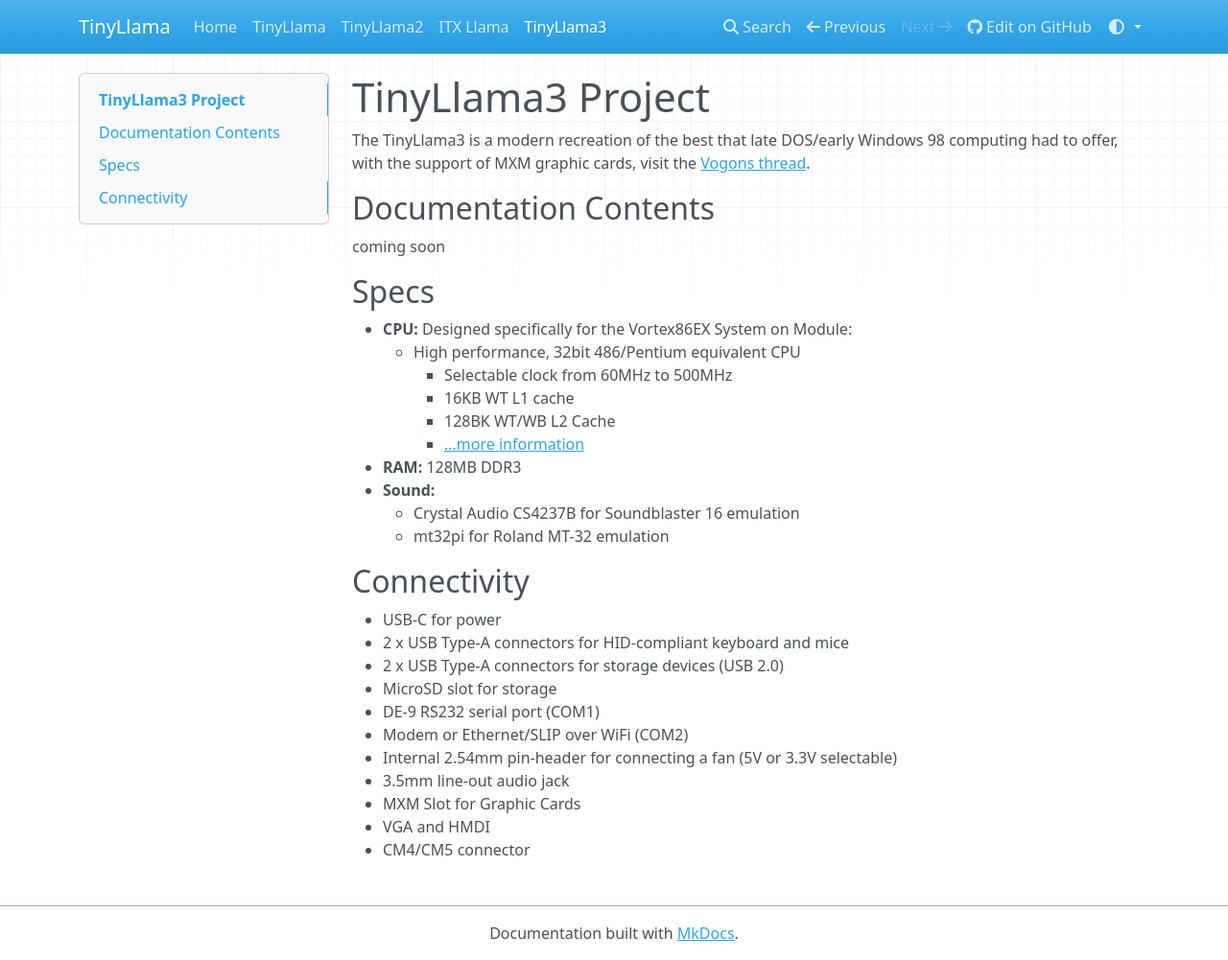
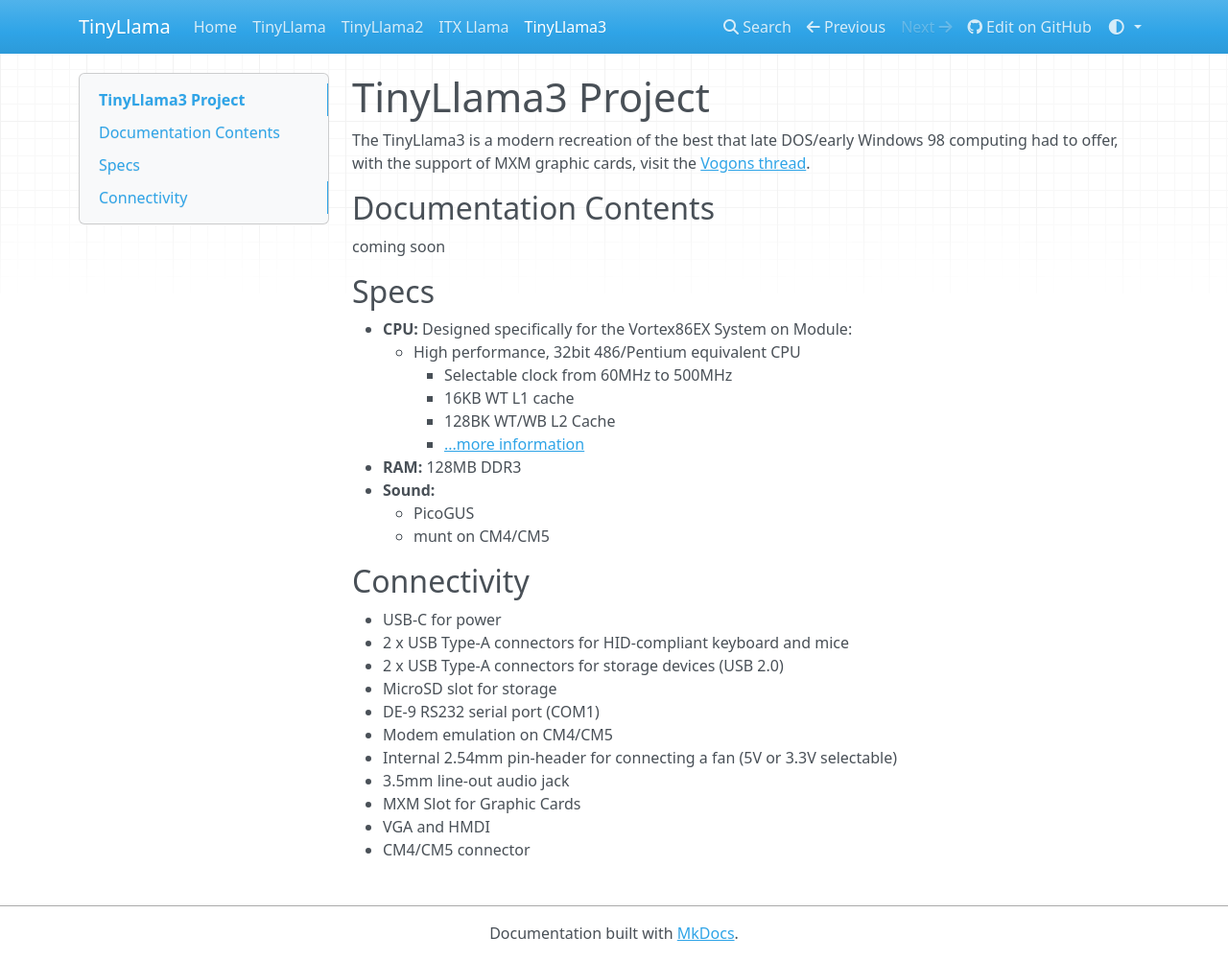
Before and after one commit to timesscar/tinyllama-docs, an MkDocs documentation site: the page built from docs/tinyllama3/index.md, in a window 1280 px wide and 1001 px high. Shown: the whole window at 96% size. Built offline with MkDocs 1.6.1, drawn with Linux system fonts in a browser that asks for light colours; nearby versions of some CDN libraries.

Commit message:
Update index.md

```diff
--- a/docs/tinyllama3/index.md
+++ b/docs/tinyllama3/index.md
@@ -14,8 +14,8 @@
         - [...more information](https://www.vortex86.com/products/Vortex86EX)
 - **RAM:** 128MB DDR3
 - **Sound:**
-    - Crystal Audio CS4237B for Soundblaster 16 emulation
-    - mt32pi for Roland MT-32 emulation
+    - PicoGUS
+    - munt on CM4/CM5
 
 ## Connectivity
 - USB-C for power
@@ -23,7 +23,7 @@
 - 2 x USB Type-A connectors for storage devices (USB 2.0)
 - MicroSD slot for storage
 - DE-9 RS232 serial port (COM1)
-- Modem or Ethernet/SLIP over WiFi (COM2)
+- Modem emulation on CM4/CM5
 - Internal 2.54mm pin-header for connecting a fan (5V or 3.3V selectable)
 - 3.5mm line-out audio jack
 - MXM Slot for Graphic Cards
```
